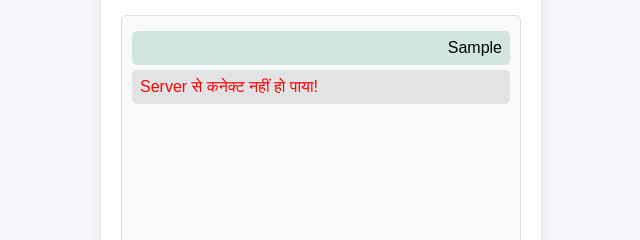
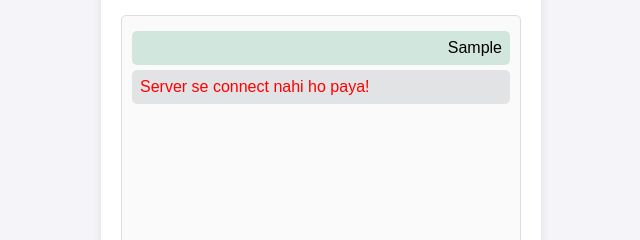
Before and after one commit to anoozshroff-ui/my-ai-backend, a website: page index.html in a window 1280 px wide. Both pictures are taken after typing "Sample" into the empty fields and a click on the button "Send". Shown: the part 234-474 px from the top of the page, 319-959 px from the left. Drawn offline with Linux system fonts and the light colour scheme; no server answers.

Commit message:
Change comments to Romanized Hindi in index.html
Updated comments in index.html to use Romanized Hindi.

```diff
--- a/index.html
+++ b/index.html
@@ -37,15 +37,14 @@
 
         if (!message) return;
 
-        // User का मैसेज स्क्रीन पर दिखाओ
+        // User ka message screen par dikhao
         chatBox.innerHTML += `<div class="message user">${message}</div>`;
         inputField.value = '';
         chatBox.scrollTop = chatBox.scrollHeight;
 
         try {
-            // यहाँ यह आपके Vercel Server से बात करेगा
-            const response = await fetch('/api/chat', {
-
+            // Yahan aapki working live API link set hai
+            const response = await fetch('https://vercel.app', {
                 method: 'POST',
                 headers: { 'Content-Type': 'application/json' },
                 body: JSON.stringify({ message: message })
@@ -53,14 +52,14 @@
 
             const data = await response.json();
 
-            // AI का जवाब स्क्रीन पर दिखाओ
+            // AI ka reply screen par dikhao
             if (data.reply) {
                 chatBox.innerHTML += `<div class="message ai">${data.reply}</div>`;
             } else {
                 chatBox.innerHTML += `<div class="message ai" style="color:red;">Error: ${data.error || 'Something went wrong'}</div>`;
             }
         } catch (error) {
-            chatBox.innerHTML += `<div class="message ai" style="color:red;">Server से कनेक्ट नहीं हो पाया!</div>`;
+            chatBox.innerHTML += `<div class="message ai" style="color:red;">Server se connect nahi ho paya!</div>`;
         }
 
         chatBox.scrollTop = chatBox.scrollHeight;
```
